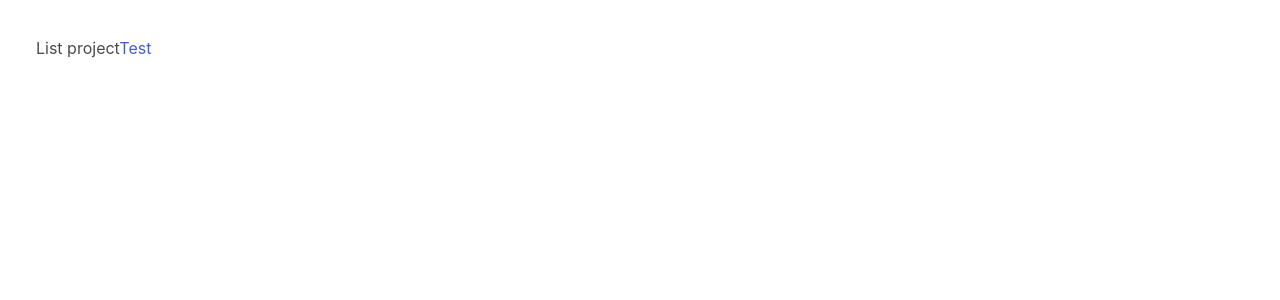
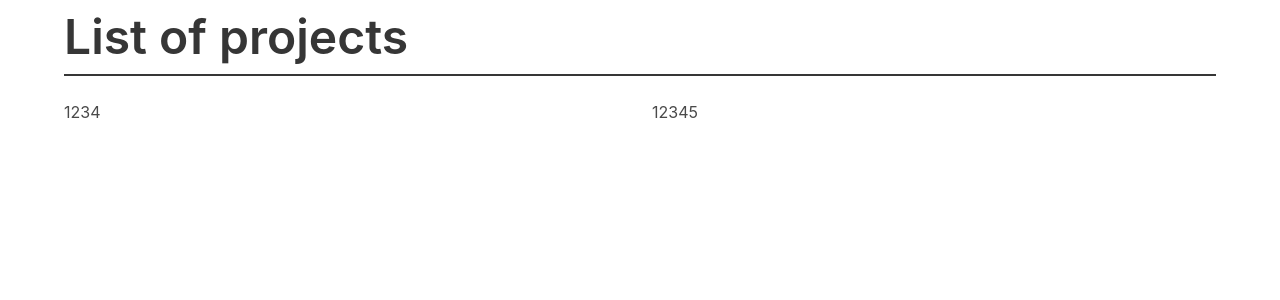
Before and after one commit to no-code-terraform/WebApp, a React (Create React App) app: page /projects in a window 1280 px wide. Shown: the top 300 px of the page. Built offline with nearby package versions, Linux system fonts and the light colour scheme.

Commit message:
feat: Start projects page

```diff
--- a/src/App.tsx
+++ b/src/App.tsx
@@ -1,7 +1,7 @@
 import { BrowserRouter, Routes, Route } from "react-router-dom";
-import Home from "./pages/Home/Home";
-import Projects from "./pages/Projects/Projects";
-import Project from "./pages/Project/Project";
+import Home from "./pages/Home/index";
+import Projects from "./pages/Projects/index";
+import Project from "./pages/Project/index";
 import "./App.css";
 
 const App = () => {
@@ -10,7 +10,7 @@ const App = () => {
       <Routes>
         <Route path="/" element={<Home />} />
         <Route path="/projects" element={<Projects />} />
-        <Route path="/Project" element={<Project />} />
+        <Route path="/Index" element={<Project />} />
       </Routes>
     </BrowserRouter>
   );
--- /dev/null
+++ b/src/components/PreviewProject/index.tsx
@@ -0,0 +1,9 @@
+const PreviewProject = (props: { data: any }) => {
+  return (
+    <div className="previewProject">
+      { props.data.id }
+    </div>
+  );
+};
+
+export default PreviewProject;
--- a/src/pages/Home/Home.tsx
+++ b/src/pages/Home/index.tsx
@@ -1,10 +1,10 @@
 import React from "react";
-import "./index.scss"
+import "./index.scss";
 import "bulma/css/bulma.min.css";
 import ReactLogo from './logo.svg';
 import {Link} from "react-router-dom";
 
-const Home = (): JSX.Element => {
+const Index = (): JSX.Element => {
 
   return (
     <React.Fragment>
@@ -18,4 +18,4 @@ const Home = (): JSX.Element => {
   );
 };
 
-export default Home;
+export default Index;
--- a/src/pages/Project/Project.tsx
+++ b/src/pages/Project/index.tsx
@@ -4,7 +4,7 @@ import Modal from "../../components/Modal";
 import OverviewFlow from "../../components/Example";
 import "bulma/css/bulma.min.css";
 
-const Project = (): JSX.Element => {
+const Index = (): JSX.Element => {
 
   const toggleModal = (event: React.MouseEvent<HTMLButtonElement>) => {
     const modalToToggle: HTMLElement = document.querySelector(`#${event.currentTarget.getAttribute('data-target-modal')}`) as HTMLInputElement;
@@ -28,4 +28,4 @@ const Project = (): JSX.Element => {
   );
 };
 
-export default Project;
+export default Index;
--- a/src/pages/Projects/Projects.tsx
+++ /dev/null
@@ -1,19 +0,0 @@
-import React from "react";
-import "bulma/css/bulma.min.css";
-import {Link} from "react-router-dom";
-
-const Projects = (): JSX.Element => {
-
-  return (
-    <React.Fragment>
-      <div className="main-content columns">
-        <section className='section'>
-          List project
-          <Link to='/project'>Test</Link>
-        </section>
-      </div>
-    </React.Fragment>
-  );
-};
-
-export default Projects;
--- /dev/null
+++ b/src/pages/Projects/data.js
@@ -0,0 +1,4 @@
+export const data = [
+    {"id": "1234", "name": "Project 1"},
+    {"id": "12345", "name": "Project 2"},
+]
--- /dev/null
+++ b/src/pages/Projects/index.scss
@@ -0,0 +1,8 @@
+.page-projects {
+  padding-top: 10px;
+
+  &__title {
+    padding-bottom: 10px;
+    border-bottom: solid 2px #363636;
+  }
+}
--- /dev/null
+++ b/src/pages/Projects/index.tsx
@@ -0,0 +1,28 @@
+import React from "react";
+import "bulma/css/bulma.min.css";
+import "./index.scss";
+import PreviewProject from "../../components/PreviewProject";
+import {data} from "./data";
+
+const Index = (): JSX.Element => {
+
+  return (
+    <React.Fragment>
+      <div className="page-projects">
+        <div className="container">
+          <h1 className="page-projects__title title is-1">List of projects</h1>
+          <ul className="columns">
+            {data.map(project =>
+                <li className="column" key={project.id}>
+                  <PreviewProject data={project}/>
+                </li>
+              )
+            }
+          </ul>
+        </div>
+      </div>
+    </React.Fragment>
+  );
+};
+
+export default Index;
```
